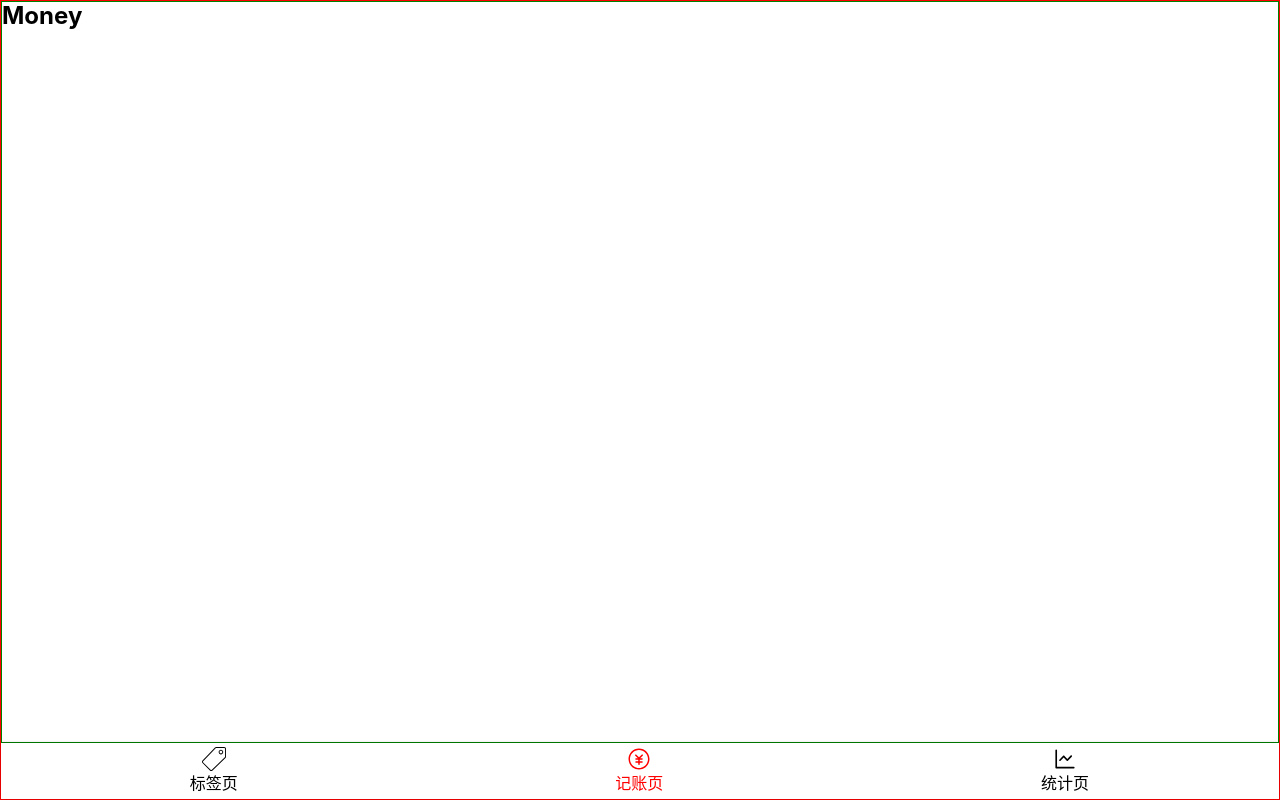
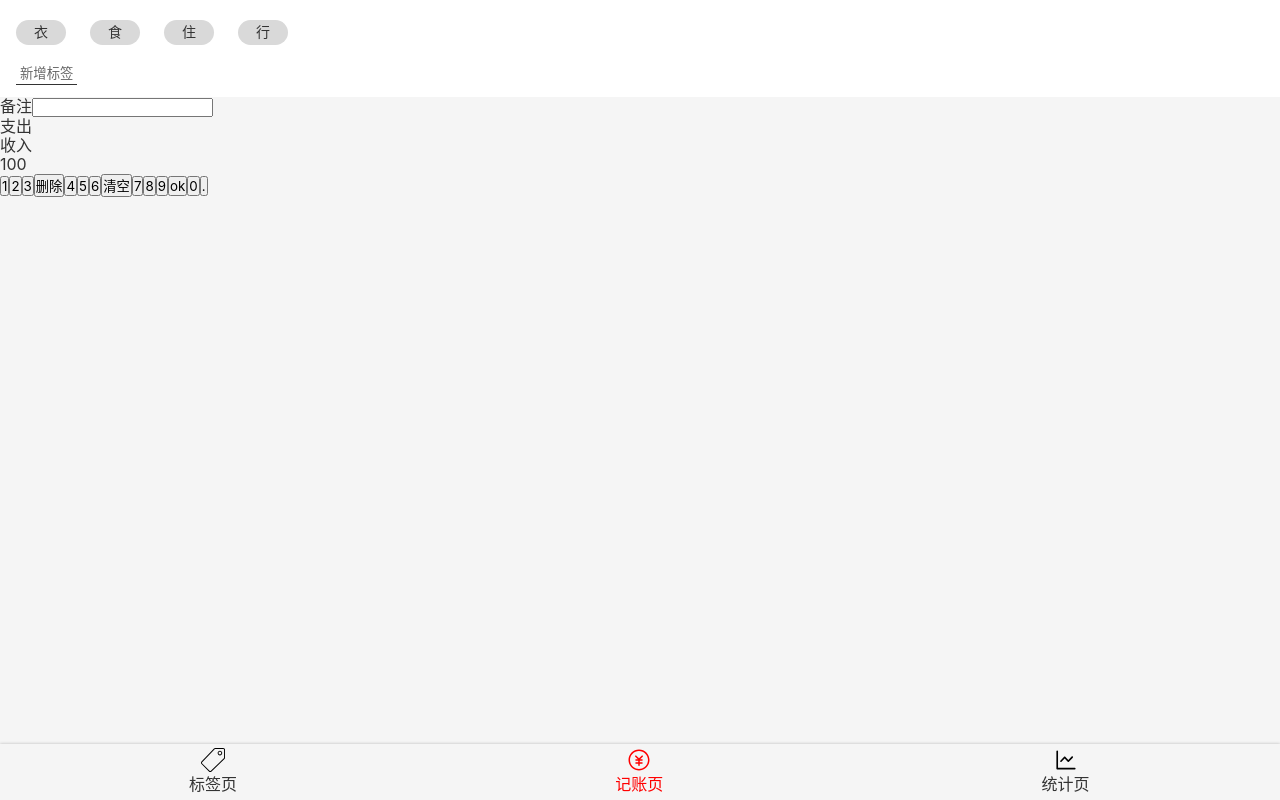
Before and after one commit to lnn520/react-money, a React app: page /#/money in a window 1280 px wide. Built offline with nearby package versions, Linux system fonts and the light colour scheme; the HTML template or start-up script is replaced by a standard one.

Commit message:
money ui finish

```diff
--- a/src/App.tsx
+++ b/src/App.tsx
@@ -4,9 +4,14 @@
 import Statistics from './views/Statistics';
 import Tags from './views/Tags';
 import NoMatch from './views/NotMatch';
+import styled from 'styled-components';
+const AppWrapper = styled.div`
+color: #333;
+`
 
 function App() {
     return (
+        <AppWrapper>
         <Router>
             <Switch>
                 <Route path="/tags">
@@ -25,7 +30,8 @@
             </Switch>
 
 
-    </Router>);
+    </Router>
+        </AppWrapper>);
 }
 
 
--- a/src/components/Layout.tsx
+++ b/src/components/Layout.tsx
@@ -2,14 +2,14 @@
 import React from 'react';
 import styled from 'styled-components';
 const Wrapper = styled.div`
-border: 1px solid red;
+
 height: 100vh;
 display: flex;
 flex-direction: column;
 
 `
 const Main = styled.div`
-border: 1px solid green ;
+
 flex-grow: 1;
 overflow: auto;
 `
--- a/src/components/Nav.tsx
+++ b/src/components/Nav.tsx
@@ -1,6 +1,6 @@
 import styled from 'styled-components';
 import React from 'react';
-import {Link, NavLink} from 'react-router-dom';
+import { NavLink} from 'react-router-dom';
 // @ts-ignore
 import Icon from './Icon.tsx';
 
--- a/src/index.scss
+++ b/src/index.scss
@@ -17,8 +17,12 @@
   font-family: $font-hei;
   font-size: 16px;
   line-height: 1.2;
+  background: #f5f5f5;
 }
 .icon{
   width: 1em;
   height: 1em;
 }
+button{
+  font-family: inherit;
+}
--- a/src/views/Money.tsx
+++ b/src/views/Money.tsx
@@ -1,10 +1,86 @@
 import Layout from '../components/Layout';
 import React from 'react';
+import styled from 'styled-components';
+const TagsSection = styled.section`
+padding: 12px 16px;
+background: #ffffff;
+>ol{
+margin: 0 -12px;
+>li{
+  background: #d9d9d9;
+  border-radius: 18px;
+  display: inline-block;
+  padding: 4px 18px;
+  font-size: 14px;
+  margin: 8px 12px;
+  }
+}
+>button{
+background: none;
+border: none;
+border-bottom: 1px solid  #333;
+padding: 2px 4px ;
+color: #666;
+margin-top: 8px;
+}
+`;
+const NotesSection = styled.section`
+
+`
+const CategorySelection = styled.section`
+
+`
+const NumberPadSection = styled.section`
+
+`
+
 
 function Money() {
     return(
         <Layout>
-            <h2>Money</h2>
+            <TagsSection>
+                <ol>
+                    <li>衣</li>
+                    <li>食</li>
+                    <li>住</li>
+                    <li>行</li>
+                </ol>
+                <button>新增标签</button>
+            </TagsSection>
+            <NotesSection>
+              <label>
+                  <span>备注</span>
+                  <input type="text"/>
+                  </label>
+            </NotesSection>
+            <CategorySelection>
+                <ul>
+                    <li>支出</li>
+                    <li>收入</li>
+                </ul>
+            </CategorySelection>
+            <NumberPadSection>
+                <div>100</div>
+                <div>
+                    <button>1</button>
+                    <button>2</button>
+                    <button>3</button>
+                    <button>删除</button>
+                    <button>4</button>
+                    <button>5</button>
+                    <button>6</button>
+                    <button>清空</button>
+                    <button>7</button>
+                    <button>8</button>
+                    <button>9</button>
+                    <button>ok</button>
+                    <button>0</button>
+                    <button>.</button>
+
+                </div>
+            </NumberPadSection>
+
+
         </Layout>
     )
 }
```
Also changed, not shown: 1 other file (tests, documents, lock files or other folders).
